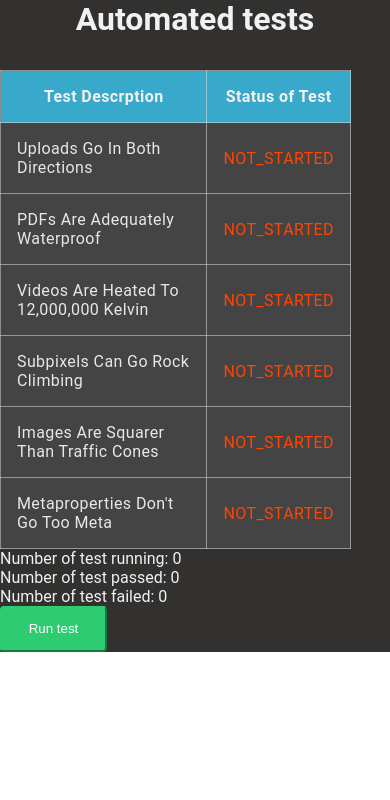
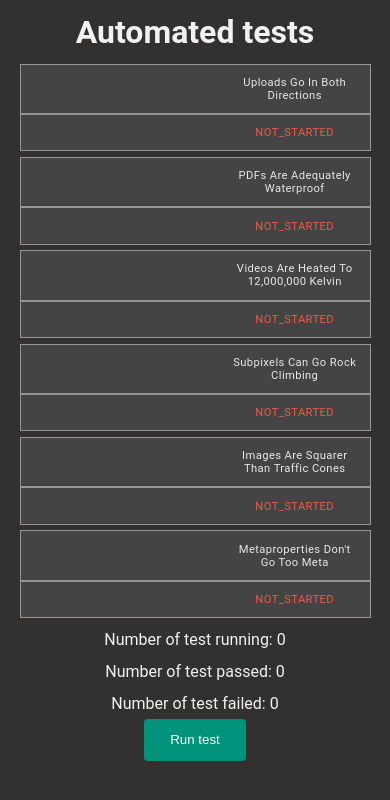
Before and after one commit to Renda02/automated-test-react, a React (Create React App) app: page / in a window 390 px wide. Shown: the top 800 px of the page. Built offline with nearby package versions, Linux system fonts and the light colour scheme.

Commit message:
Making the table responsive

```diff
--- a/src/App.css
+++ b/src/App.css
@@ -4,7 +4,7 @@
   box-sizing: border-box;
 }
 
-.App {
+body {
   background-color: #32312f;
   font-family: Roboto, sans-serif;
   color: #f1f1f1;
@@ -12,23 +12,27 @@
 
 .container {
   margin: 0 auto;
-  font-size: 1rem;
+  font-size: 1rem; padding: 2em auto;
 }
 
 h1 {
   font-size: 2rem;
   text-align: center;
-  margin-bottom: 1em;
+  margin-top: 0.4em;
+  margin-bottom: 0.4em;
+
 }
 
 table {
   width: 90%;
+  max-width: 900px;
+  margin: 1em auto;
   border-collapse: collapse;
   letter-spacing: 0.4px;
 }
 
 table thead {
-  background-color: #39a9cb;
+  background-color: #5AA897;
 }
 
 table thead tr th,
@@ -54,28 +58,35 @@ tbody tr td {
   text-transform: capitalize;
 }
 
-
 tr td {
   padding: 1em;
 }
 
+ul li{
+  display: flex;
+  justify-content: center;
+  padding: 0.4em;
+}
+
 button {
   padding: 1em 2em;
-  background-color: #2ecc71;
-  border-color: #2ecc71;
+  background-color: #01937C;
+border: none;
   cursor: pointer;
   border-radius: 4px;
-  margin: auto;
+display: block;
+margin: 0 auto;
   color: white;
+
 }
 
-button:hover {
+button:hover, {
   background-color: #27ae60;
   border-color: #27ae60;
 }
 
 .test-NOT_STARTED {
-  color: orangered;
+  color: #F05945;
 }
 
 .test-RUNNING {
@@ -83,9 +94,44 @@ button:hover {
 }
 
 .test-PASSED {
-  color: blue;
+  color: #C0E218;
 }
 
 .test-FAILED {
   color: red;
 }
+
+
+@media (max-width:760px){
+  table{
+    font-size: 0.7em;width: 90%;
+  }
+  table thead{
+    display: none;
+  }
+
+  table,
+   table tbody,
+  table tr,
+   table td
+   {display: block;
+margin: 0 auto;
+  }
+
+  table tr{
+    margin-bottom: 0.5em;
+  }
+
+  table tbody tr td{
+
+    padding-left: 60%;
+    position: relative;
+  }
+
+
+
+  .test-description{
+    text-align: center;
+  }
+
+}
--- a/src/components/Main.js
+++ b/src/components/Main.js
@@ -55,7 +55,7 @@ function Main() {
           {testList.map((test, key) => {
             return (
               <tr>
-                <td className='test-description'>{test.description}</td>
+                <td className='test-description' >{test.description}</td>
                 <td class={`test-${test.status}`}>{test.status}</td>
               </tr>
             );
```
